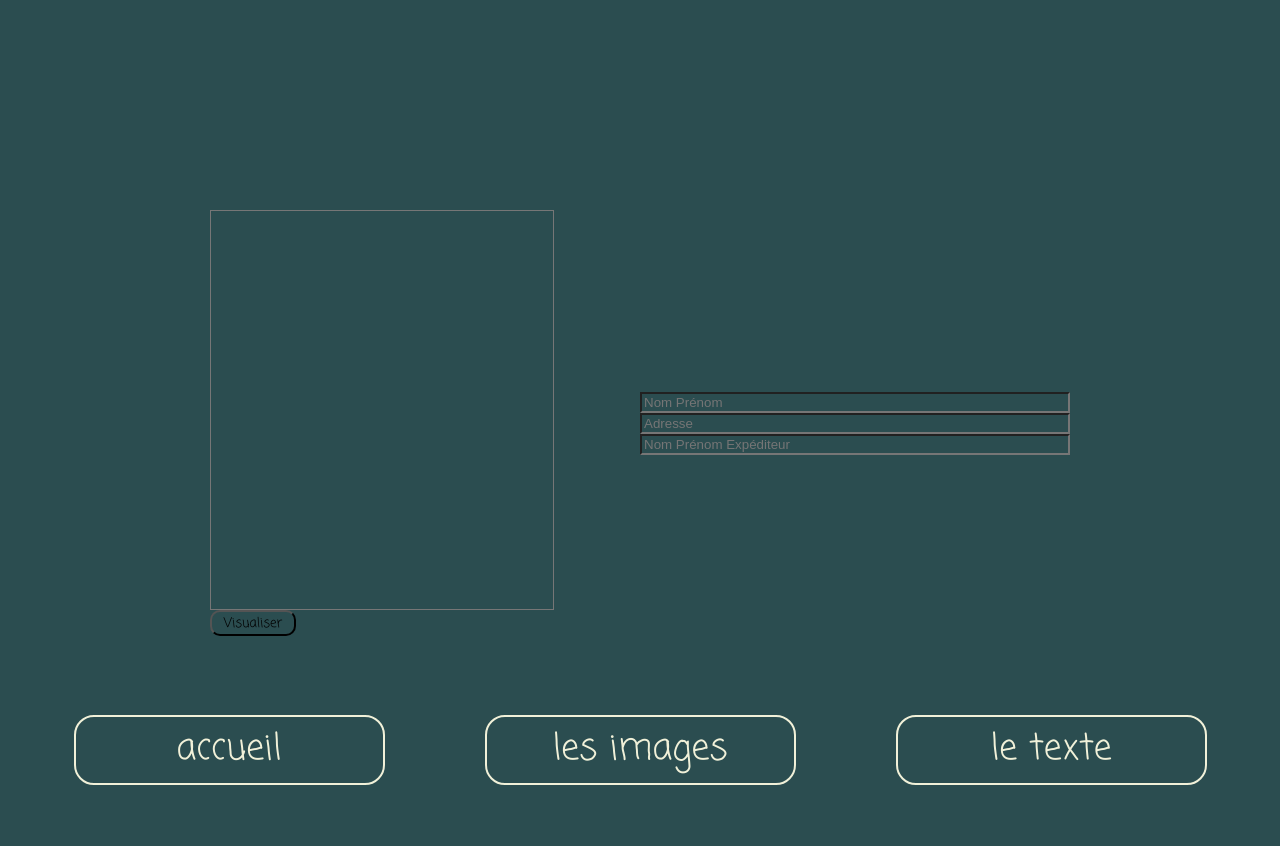
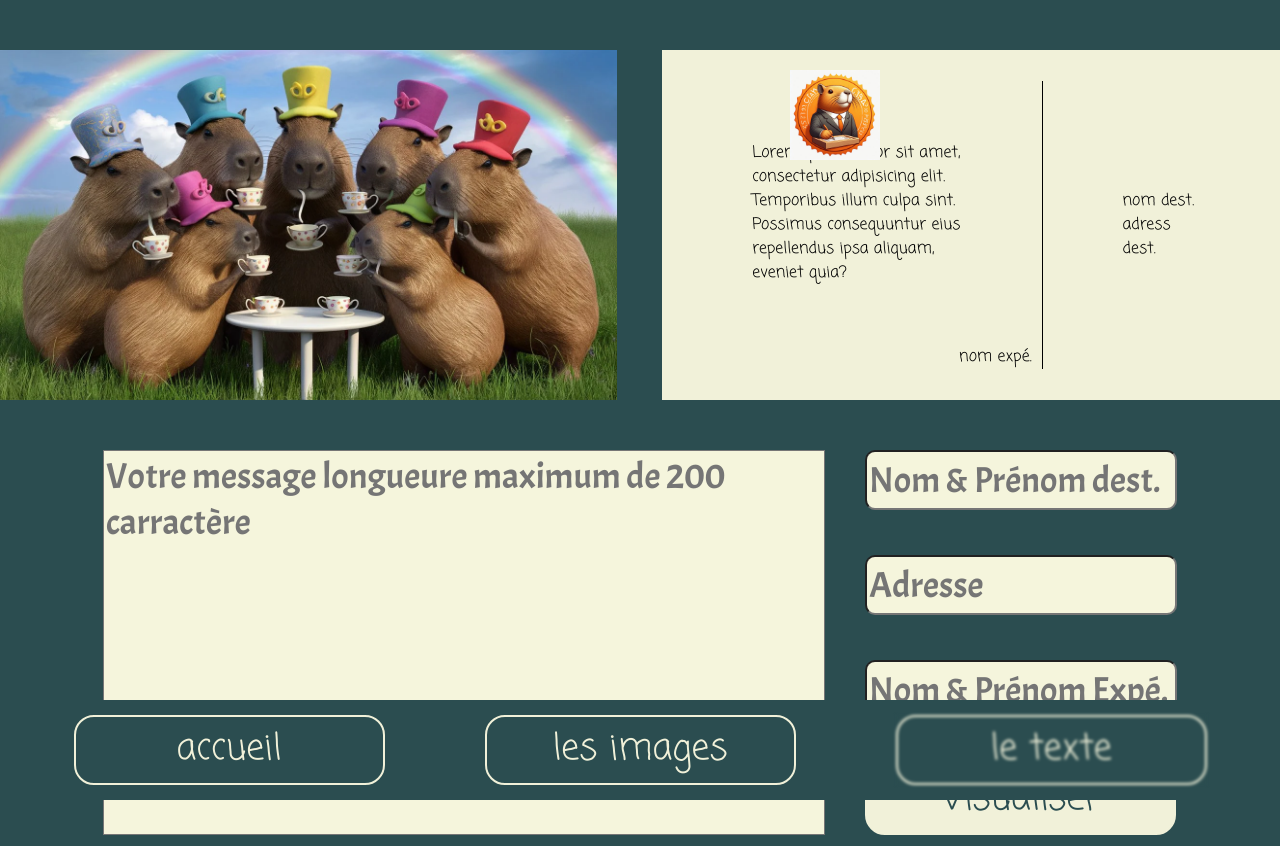
Before and after one commit to Pas-nou/CardVentures, a React (Vite) app in the folder cardventures/: page /face-arriere in a window 1280 px wide. Built offline with nearby package versions, Linux system fonts and the light colour scheme.

Commit message:
ajout du composent PreviewCard && css PreviewCard & TextCard

```diff
--- /dev/null
+++ b/cardventures/src/components/PreviewCard.jsx
@@ -0,0 +1,33 @@
+import "../styles/preview-card.css";
+
+function PreviewCard() {
+    return (
+        <section className="section-preview">
+            <div className="carte-preview carte-preview-l">
+                <img
+                    src="..\src\assets\CAPY5.webp"
+                    alt=""
+                    className="img-preview"
+                />
+            </div>
+
+            <div className="carte-preview carte-preview-r">
+                <div className="preview-msg preview-msg-l">
+                    <p className="p-msg">Lorem ipsum dolor sit amet, consectetur adipisicing elit. Temporibus illum culpa sint. Possimus consequuntur eius repellendus ipsa aliquam, eveniet quia?</p>
+                    <p className="p-name">nom expé.</p>
+                </div>
+                <div className="preview-msg preview-msg-r">
+                    <img
+                        className="timbre"
+                        src="..\src\assets\TIMBRE.webp"
+                        alt="timbre"
+                    />
+                    <p>nom dest.</p>
+                    <p>adress dest.</p>
+                </div>
+            </div>
+        </section>
+    );
+}
+
+export default PreviewCard;
--- a/cardventures/src/components/TextCard.jsx
+++ b/cardventures/src/components/TextCard.jsx
@@ -1,34 +1,49 @@
+import { NavLink } from "react-router-dom";
 import { useContext, useState } from "react";
 import TextContext from "../context/Context";
 import "../styles/TextCard.css";
 
 function TextCard() {
     const { messageContext, setMessageContext } = useContext(TextContext);
-const [message, setMessage] = useState(messageContext)
-  const changeMsg=(event) => {
-    setMessage(event.target.value)
-  }
-  console.log(message)
+    const [message, setMessage] = useState("messageContext");
+    console.log("%c⧭", "color: #ff0000", messageContext);
+    const changeMsg = (event) => {
+        setMessageContext(event.target.value);
+        setMessage(event.target.value);
+    };
+    console.log(message);
     return (
         <div className="card-text">
             <div className="champs-msg">
                 <textarea
-          id="message card"
+                    placeholder="Votre message longueure maximum de 200 carractère "
+                    id="message-card"
                     name="message card"
-          rows="20"
-          col="10"
+                    rows="15"
+                    cols="50"
                     maxLength="200"
                     onChange={changeMsg}
                 ></textarea>
-        <button className="button"> Visualiser </button>
             </div>
             <div className="champs-text">
-        <input name="lastName, firstName" placeholder="Nom Prénom" />
-        <input name="adress" placeholder="Adresse" />
                 <input
+                    className="input-text"
+                    name="lastName, firstName"
+                    placeholder="Nom & Prénom dest."
+                />
+                <input
+                    className="input-text"
+                    name="adress"
+                    placeholder="Adresse"
+                />
+                <input
+                    className="input-text"
                     name="lastName, firstName, sender"
-          placeholder="Nom Prénom Expéditeur"
+                    placeholder="Nom & Prénom Expé."
                 />
+                <NavLink to="/visualisation">
+                    <button className="button"> Visualiser </button>
+                </NavLink>
             </div>
         </div>
     );
--- a/cardventures/src/pages/FaceArriere.jsx
+++ b/cardventures/src/pages/FaceArriere.jsx
@@ -1,9 +1,11 @@
 import TextCard from "../components/TextCard";
 import Footer from "../components/Footer";
+import PreviewCard from "../components/PreviewCard";
 
 function FaceArriere() {
     return (
         <>
+            <PreviewCard />
             <TextCard />
             <Footer />
         </>
--- a/cardventures/src/pages/Visualisation.jsx
+++ b/cardventures/src/pages/Visualisation.jsx
@@ -1,5 +1,11 @@
+import Footer from "../components/Footer";
+
 function Visualisation(){
-    return<h1>coucou Visualisation</h1>
+    return(
+
+        <Footer />
+
+    )
 }
 
 export default Visualisation;
--- a/cardventures/src/styles/TextCard.css
+++ b/cardventures/src/styles/TextCard.css
@@ -1,37 +1,64 @@
 .card-text {
     display: flex;
     flex-direction: row;
-  justify-content: space-around;
+    justify-content: center;
+    gap:40px;
     background-color: var(--dark-color);
-  margin: 0;
-  padding: 210px;
-  align-items: center;
+    align-items: end;
 }
 
 .champs-msg {
     display: flex;
     flex-direction: column;
-  height: 60%;
-  width: 60%;
+    justify-content: center;
+    align-items: center;
+}
+
+#message-card {
+    background-color: beige;
 }
 
 textarea {
     resize: none;
-  min-width: 80%;
-  min-height: 400px;
-  max-width: 200px;
-  max-height: ;
+    height: 385px;
+    max-width: 100%;
+    font-size: 36px;
+    font-family: var(--principal-font);
 }
 
 .champs-text {
     display: flex;
     flex-direction: column;
-  height: 60%;
-  width: 60%;
+    gap: 45px;
 }
 
-button {
+.input-text {
+    display: flex;
+    flex-direction: column;
+    justify-content: end;
+    align-items: end;
+    font-size: 36px;
+    height: 60px;
     border-radius: 10px;
-  height: 20%;
-  width: 20%;
+    background-color: beige;
+    font-family: var(--principal-font);
 }
+
+.button {
+    width: 311px;
+    height: 70px;
+    border-radius: 20px;
+    color: var(--dark-color);
+    font-size: 36px;
+    border: 2px solid var(--light-color);
+    transition: 0.25s;
+    background-color: var(--light-color);
+    margin-inline: end;
+}
+
+.button:hover {
+    background-color: var(--dark-color);
+    color: var(--light-color);
+    font-weight: 800px;
+    font-style: bold;
+}
--- a/cardventures/src/styles/footer.css
+++ b/cardventures/src/styles/footer.css
@@ -32,4 +32,4 @@ footer {
 .active {
     pointer-events: none;
     color: rgb(170, 169, 169);
-}
+    filter: blur(1.5px);}
--- /dev/null
+++ b/cardventures/src/styles/preview-card.css
@@ -0,0 +1,73 @@
+.section-preview {
+    margin-top: 50px;
+    margin-bottom: 50px;
+    width: 100vw;
+    display: flex;
+    flex-direction: row;
+    justify-content: center;
+    gap: 45px;
+}
+
+.img-preview {
+    height: 100%;
+    width: 100%;
+}
+
+.carte-preview {
+    width: 622px;
+    min-height: 350px;
+    background-color: var(--light-color);
+    display: flex;
+    flex-direction: row;
+    justify-content: space-between;
+    gap: 30px;
+}
+
+.carte-preview-l {
+    display: flex;
+    justify-content: start;
+    align-items: start;
+}
+.carte-preview-r {
+    display: flex;
+    padding: 30px;
+    justify-content: end;
+    align-items: center;
+}
+
+.preview-msg-l {
+    display: flex;
+    flex-direction: column;
+    justify-content: space-between;
+    /* align-items: flex-end; */
+    width: 70%;
+    border-right: 1px solid black;
+}
+
+.preview-msg-r {
+    display: flex;
+    flex-direction: column;
+    justify-content: space-around;
+    margin: 50px;
+}
+
+.preview-msg > p {
+    background-color: var(--light-color);
+}
+
+.p-msg {
+    padding: 60px;
+}
+
+.p-name {
+    text-align: end;
+    padding-right: 10px;
+}
+
+.timbre {
+    width: 90px;
+    position: absolute;
+    top: 70px;
+    right: 400px;
+    /* display: none; */
+}
```
Also changed, not shown: cardventures/src/assets/TIMBRE.webp (added). Lines whose indentation alone changed are shown as unchanged.
